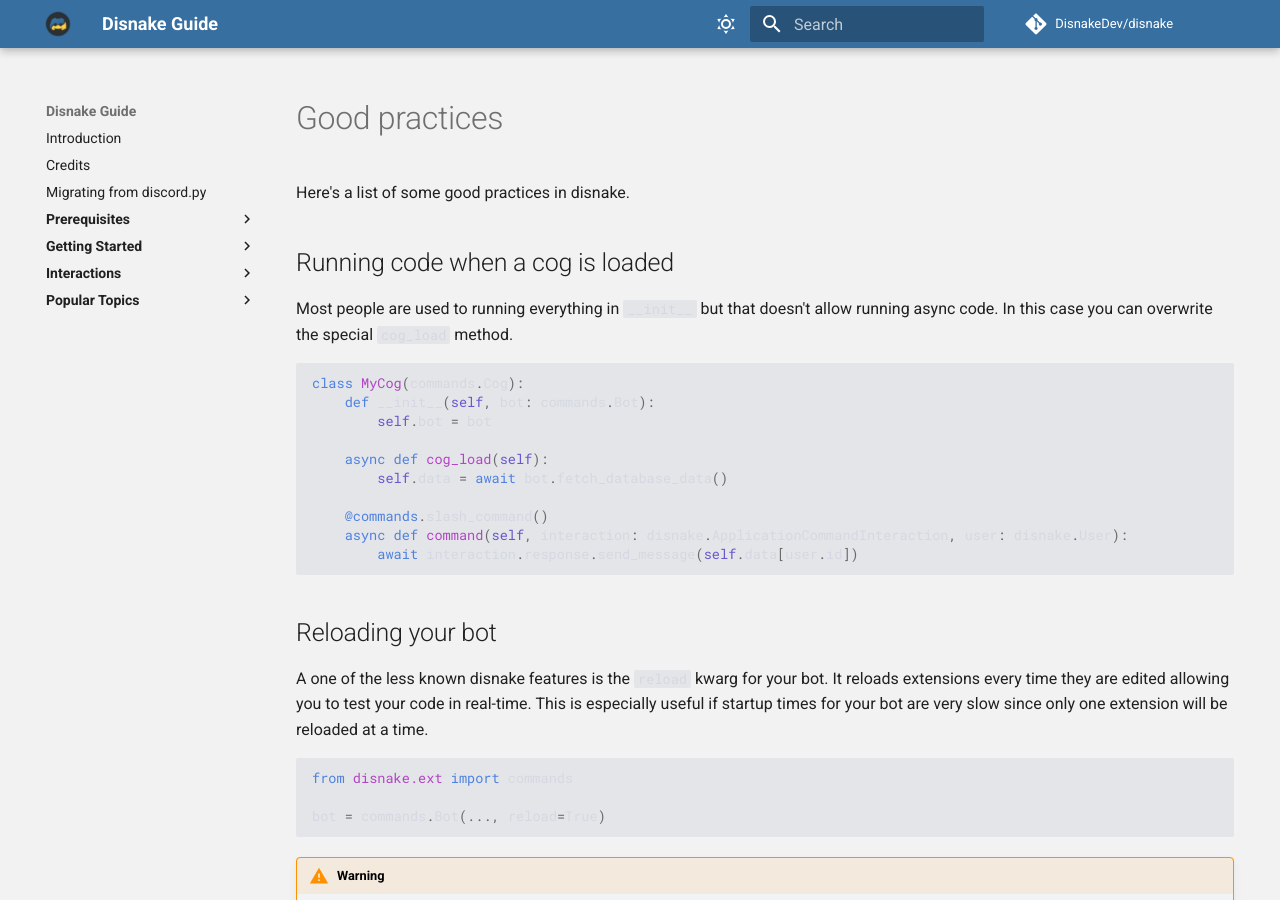
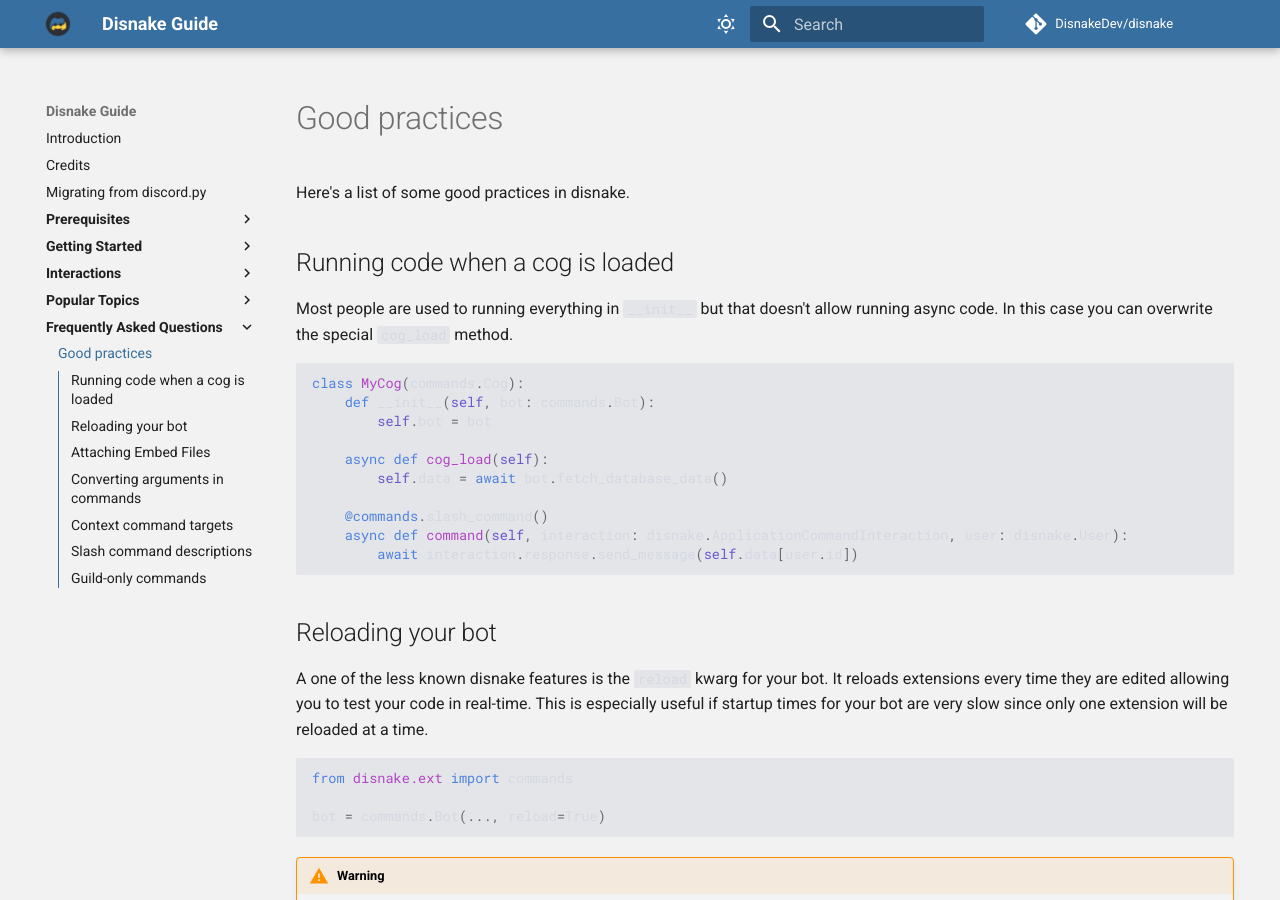
Before and after one commit to DisnakeDev/guide, an MkDocs documentation site: the page built from docs/400-faq/401-good-practices.md, in a window 1280 px wide and 900 px high. Built offline with MkDocs 1.6.1 and Material for MkDocs 9.7.7, drawn with Linux system fonts in a browser that asks for light colours; comment, search, counter and statistics services are not loaded.

Commit message:
`mkdocs.yml` - Index `FAQ`.

```diff
--- a/mkdocs.yml
+++ b/mkdocs.yml
@@ -106,13 +106,15 @@
         - 200-interactions/205-context-menus.md
 
     - Popular Topics:
-        - 300-popular-topics/301-faq.md
-        - 300-popular-topics/302-threads.md
-        - 300-popular-topics/303-embeds.md
-        - 300-popular-topics/304-reactions.md
-        - 300-popular-topics/305-webhooks.md
-        - 300-popular-topics/306-permissions.md
-        - 300-popular-topics/307-intents.md
+        - 300-popular-topics/301-threads.md
+        - 300-popular-topics/302-embeds.md
+        - 300-popular-topics/303-reactions.md
+        - 300-popular-topics/304-webhooks.md
+        - 300-popular-topics/305-permissions.md
+        - 300-popular-topics/306-intents.md
+
+    - Frequently Asked Questions:
+        - 400-faq/401-good-practices.md
 
 extra_css:
     - stylesheets/lightmode.css
```
